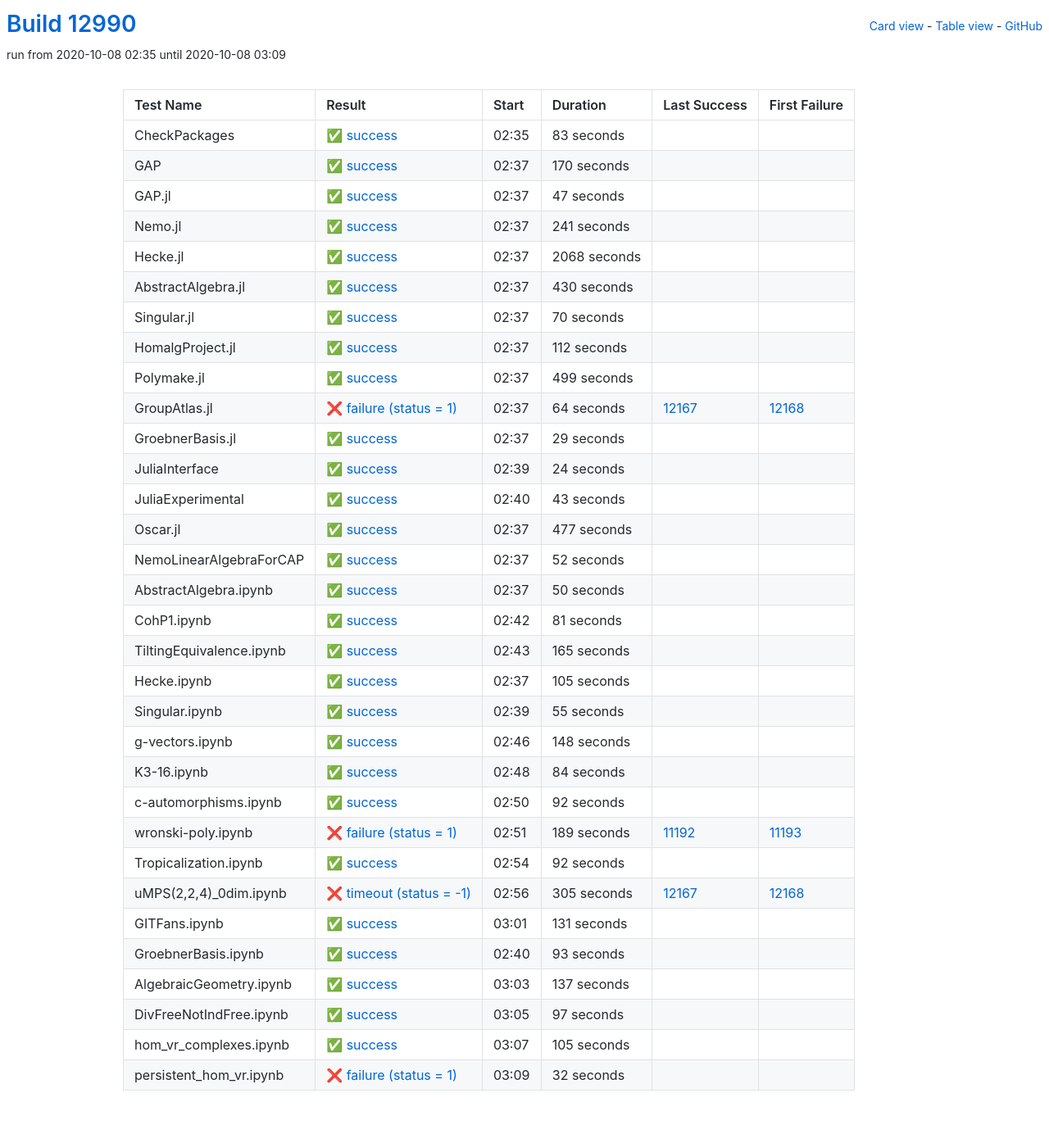
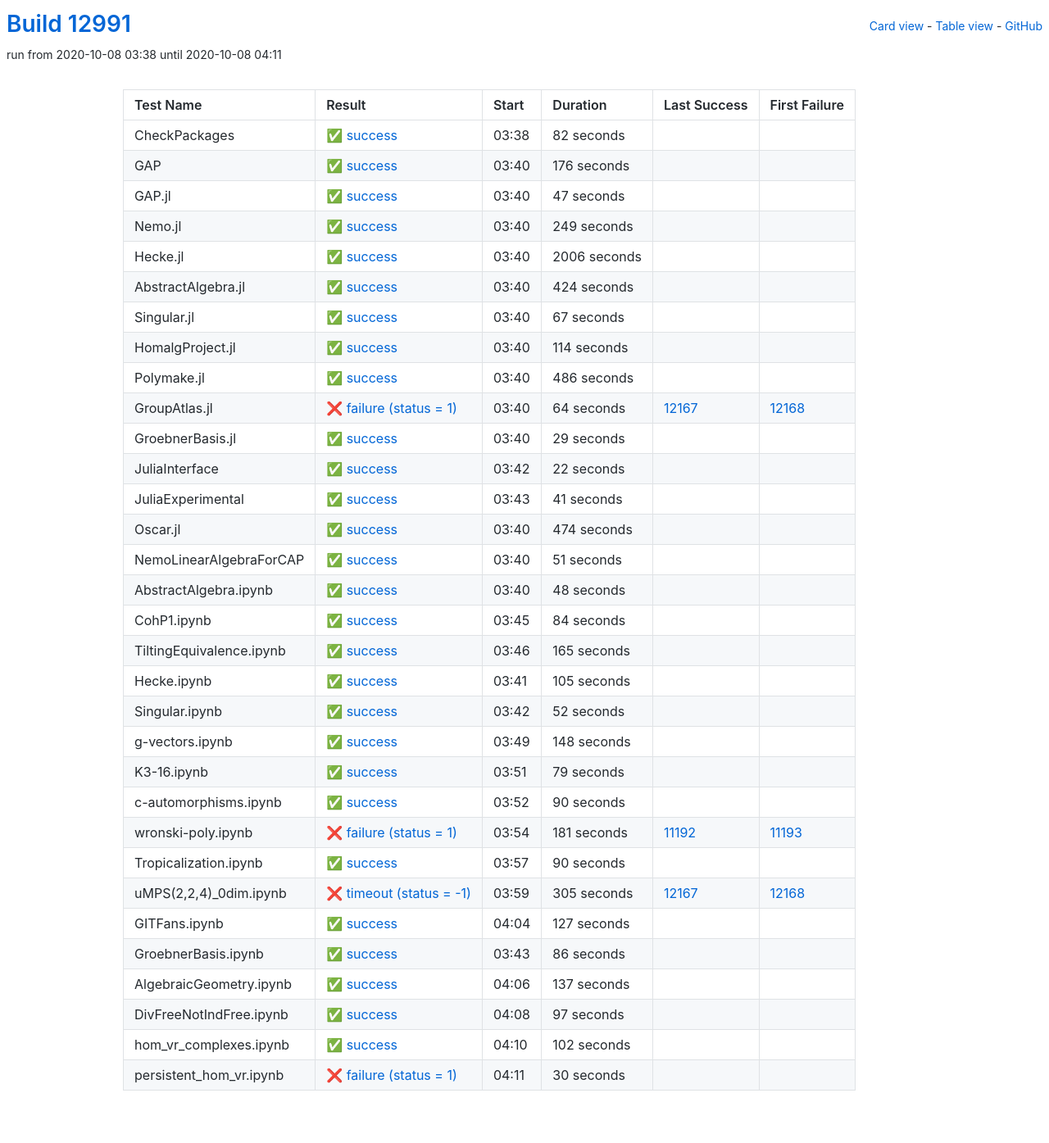
Before and after one commit to oscar-system/oscar-ci-status, a Jekyll site: the page built from table.html, in a window 1280 px wide. Shown: the whole page at 82% size. Built offline with Jekyll 4.4.1, drawn with Linux system fonts in a browser that asks for light colours.

Commit message:
Build #12991

```diff
--- a/_data/ci.yml
+++ b/_data/ci.yml
@@ -1,6 +1,6 @@
 ---
-build: 12990
-build_url: https://oscarci.mathematik.uni-kl.de/job/oscar/12990/
+build: 12991
+build_url: https://oscarci.mathematik.uni-kl.de/job/oscar/12991/
 job: oscar
 organization: oscar-system
 repo: oscar-ci-status
@@ -8,32 +8,32 @@
 tests:
 - name: CheckPackages
   id: checkpackages
-  log: https://oscarci.mathematik.uni-kl.de/job/oscar/12990/artifact/logs/build-12990/CheckPackages.log
-  start: 2020-10-08 02:35
+  log: https://oscarci.mathematik.uni-kl.de/job/oscar/12991/artifact/logs/build-12991/CheckPackages.log
+  start: 2020-10-08 03:38
   success: true
   exitcode: 0
   status: success
-  duration: 83
+  duration: 82
   last_success: false
   last_success_url:
   first_failure: false
   first_failure_url:
 - name: GAP
   id: gap
-  log: https://oscarci.mathematik.uni-kl.de/job/oscar/12990/artifact/logs/build-12990/GAP.log
-  start: 2020-10-08 02:37
+  log: https://oscarci.mathematik.uni-kl.de/job/oscar/12991/artifact/logs/build-12991/GAP.log
+  start: 2020-10-08 03:40
   success: true
   exitcode: 0
   status: success
-  duration: 170
+  duration: 176
   last_success: false
   last_success_url:
   first_failure: false
   first_failure_url:
 - name: GAP.jl
   id: gap-jl
-  log: https://oscarci.mathematik.uni-kl.de/job/oscar/12990/artifact/logs/build-12990/GAP.jl.log
-  start: 2020-10-08 02:37
+  log: https://oscarci.mathematik.uni-kl.de/job/oscar/12991/artifact/logs/build-12991/GAP.jl.log
+  start: 2020-10-08 03:40
   success: true
   exitcode: 0
   status: success
@@ -44,80 +44,80 @@
   first_failure_url:
 - name: Nemo.jl
   id: nemo-jl
-  log: https://oscarci.mathematik.uni-kl.de/job/oscar/12990/artifact/logs/build-12990/Nemo.jl.log
-  start: 2020-10-08 02:37
+  log: https://oscarci.mathematik.uni-kl.de/job/oscar/12991/artifact/logs/build-12991/Nemo.jl.log
+  start: 2020-10-08 03:40
   success: true
   exitcode: 0
   status: success
-  duration: 241
+  duration: 249
   last_success: false
   last_success_url:
   first_failure: false
   first_failure_url:
 - name: Hecke.jl
   id: hecke-jl
-  log: https://oscarci.mathematik.uni-kl.de/job/oscar/12990/artifact/logs/build-12990/Hecke.jl.log
-  start: 2020-10-08 02:37
+  log: https://oscarci.mathematik.uni-kl.de/job/oscar/12991/artifact/logs/build-12991/Hecke.jl.log
+  start: 2020-10-08 03:40
   success: true
   exitcode: 0
   status: success
-  duration: 2068
+  duration: 2006
   last_success: false
   last_success_url:
   first_failure: false
   first_failure_url:
 - name: AbstractAlgebra.jl
   id: abstractalgebra-jl
-  log: https://oscarci.mathematik.uni-kl.de/job/oscar/12990/artifact/logs/build-12990/AbstractAlgebra.jl.log
-  start: 2020-10-08 02:37
+  log: https://oscarci.mathematik.uni-kl.de/job/oscar/12991/artifact/logs/build-12991/AbstractAlgebra.jl.log
+  start: 2020-10-08 03:40
   success: true
   exitcode: 0
   status: success
-  duration: 430
+  duration: 424
   last_success: false
   last_success_url:
   first_failure: false
   first_failure_url:
 - name: Singular.jl
   id: singular-jl
-  log: https://oscarci.mathematik.uni-kl.de/job/oscar/12990/artifact/logs/build-12990/Singular.jl.log
-  start: 2020-10-08 02:37
+  log: https://oscarci.mathematik.uni-kl.de/job/oscar/12991/artifact/logs/build-12991/Singular.jl.log
+  start: 2020-10-08 03:40
   success: true
   exitcode: 0
   status: success
-  duration: 70
+  duration: 67
   last_success: false
   last_success_url:
   first_failure: false
   first_failure_url:
 - name: HomalgProject.jl
   id: homalgproject-jl
-  log: https://oscarci.mathematik.uni-kl.de/job/oscar/12990/artifact/logs/build-12990/HomalgProject.jl.log
-  start: 2020-10-08 02:37
+  log: https://oscarci.mathematik.uni-kl.de/job/oscar/12991/artifact/logs/build-12991/HomalgProject.jl.log
+  start: 2020-10-08 03:40
   success: true
   exitcode: 0
   status: success
-  duration: 112
+  duration: 114
   last_success: false
   last_success_url:
   first_failure: false
   first_failure_url:
 - name: Polymake.jl
   id: polymake-jl
-  log: https://oscarci.mathematik.uni-kl.de/job/oscar/12990/artifact/logs/build-12990/Polymake.jl.log
-  start: 2020-10-08 02:37
+  log: https://oscarci.mathematik.uni-kl.de/job/oscar/12991/artifact/logs/build-12991/Polymake.jl.log
+  start: 2020-10-08 03:40
   success: true
   exitcode: 0
   status: success
-  duration: 499
+  duration: 486
   last_success: false
   last_success_url:
   first_failure: false
   first_failure_url:
 - name: GroupAtlas.jl
   id: groupatlas-jl
-  log: https://oscarci.mathematik.uni-kl.de/job/oscar/12990/artifact/logs/build-12990/GroupAtlas.jl.log
-  start: 2020-10-08 02:37
+  log: https://oscarci.mathematik.uni-kl.de/job/oscar/12991/artifact/logs/build-12991/GroupAtlas.jl.log
+  start: 2020-10-08 03:40
   success: false
   exitcode: 1
   status: failure
@@ -128,8 +128,8 @@
   first_failure_url: https://oscarci.mathematik.uni-kl.de/job/oscar/12168/
 - name: GroebnerBasis.jl
   id: groebnerbasis-jl
-  log: https://oscarci.mathematik.uni-kl.de/job/oscar/12990/artifact/logs/build-12990/GroebnerBasis.jl.log
-  start: 2020-10-08 02:37
+  log: https://oscarci.mathematik.uni-kl.de/job/oscar/12991/artifact/logs/build-12991/GroebnerBasis.jl.log
+  start: 2020-10-08 03:40
   success: true
   exitcode: 0
   status: success
@@ -140,80 +140,80 @@
   first_failure_url:
 - name: JuliaInterface
   id: juliainterface
-  log: https://oscarci.mathematik.uni-kl.de/job/oscar/12990/artifact/logs/build-12990/JuliaInterface.log
-  start: 2020-10-08 02:39
+  log: https://oscarci.mathematik.uni-kl.de/job/oscar/12991/artifact/logs/build-12991/JuliaInterface.log
+  start: 2020-10-08 03:42
   success: true
   exitcode: 0
   status: success
-  duration: 24
+  duration: 22
   last_success: false
   last_success_url:
   first_failure: false
   first_failure_url:
 - name: JuliaExperimental
   id: juliaexperimental
-  log: https://oscarci.mathematik.uni-kl.de/job/oscar/12990/artifact/logs/build-12990/JuliaExperimental.log
-  start: 2020-10-08 02:40
+  log: https://oscarci.mathematik.uni-kl.de/job/oscar/12991/artifact/logs/build-12991/JuliaExperimental.log
+  start: 2020-10-08 03:43
   success: true
   exitcode: 0
   status: success
-  duration: 43
+  duration: 41
   last_success: false
   last_success_url:
   first_failure: false
   first_failure_url:
 - name: Oscar.jl
   id: oscar-jl
-  log: https://oscarci.mathematik.uni-kl.de/job/oscar/12990/artifact/logs/build-12990/Oscar.jl.log
-  start: 2020-10-08 02:37
+  log: https://oscarci.mathematik.uni-kl.de/job/oscar/12991/artifact/logs/build-12991/Oscar.jl.log
+  start: 2020-10-08 03:40
   success: true
   exitcode: 0
   status: success
-  duration: 477
+  duration: 474
   last_success: false
   last_success_url:
   first_failure: false
   first_failure_url:
 - name: NemoLinearAlgebraForCAP
   id: nemolinearalgebraforcap
-  log: https://oscarci.mathematik.uni-kl.de/job/oscar/12990/artifact/logs/build-12990/NemoLinearAlgebraForCAP.log
-  start: 2020-10-08 02:37
+  log: https://oscarci.mathematik.uni-kl.de/job/oscar/12991/artifact/logs/build-12991/NemoLinearAlgebraForCAP.log
+  start: 2020-10-08 03:40
   success: true
   exitcode: 0
   status: success
-  duration: 52
+  duration: 51
   last_success: false
   last_success_url:
   first_failure: false
   first_failure_url:
 - name: AbstractAlgebra.ipynb
   id: abstractalgebra-ipynb
-  log: https://oscarci.mathematik.uni-kl.de/job/oscar/12990/artifact/logs/build-12990/AbstractAlgebra.ipynb.log
-  start: 2020-10-08 02:37
+  log: https://oscarci.mathematik.uni-kl.de/job/oscar/12991/artifact/logs/build-12991/AbstractAlgebra.ipynb.log
+  start: 2020-10-08 03:40
   success: true
   exitcode: 0
   status: success
-  duration: 50
+  duration: 48
   last_success: false
   last_success_url:
   first_failure: false
   first_failure_url:
 - name: CohP1.ipynb
   id: cohp1-ipynb
-  log: https://oscarci.mathematik.uni-kl.de/job/oscar/12990/artifact/logs/build-12990/CohP1.ipynb.log
-  start: 2020-10-08 02:42
+  log: https://oscarci.mathematik.uni-kl.de/job/oscar/12991/artifact/logs/build-12991/CohP1.ipynb.log
+  start: 2020-10-08 03:45
   success: true
   exitcode: 0
   status: success
-  duration: 81
+  duration: 84
   last_success: false
   last_success_url:
   first_failure: false
   first_failure_url:
 - name: TiltingEquivalence.ipynb
   id: tiltingequivalence-ipynb
-  log: https://oscarci.mathematik.uni-kl.de/job/oscar/12990/artifact/logs/build-12990/TiltingEquivalence.ipynb.log
-  start: 2020-10-08 02:43
+  log: https://oscarci.mathematik.uni-kl.de/job/oscar/12991/artifact/logs/build-12991/TiltingEquivalence.ipynb.log
+  start: 2020-10-08 03:46
   success: true
   exitcode: 0
   status: success
@@ -224,8 +224,8 @@
   first_failure_url:
 - name: Hecke.ipynb
   id: hecke-ipynb
-  log: https://oscarci.mathematik.uni-kl.de/job/oscar/12990/artifact/logs/build-12990/Hecke.ipynb.log
-  start: 2020-10-08 02:37
+  log: https://oscarci.mathematik.uni-kl.de/job/oscar/12991/artifact/logs/build-12991/Hecke.ipynb.log
+  start: 2020-10-08 03:41
   success: true
   exitcode: 0
   status: success
@@ -236,20 +236,20 @@
   first_failure_url:
 - name: Singular.ipynb
   id: singular-ipynb
-  log: https://oscarci.mathematik.uni-kl.de/job/oscar/12990/artifact/logs/build-12990/Singular.ipynb.log
-  start: 2020-10-08 02:39
+  log: https://oscarci.mathematik.uni-kl.de/job/oscar/12991/artifact/logs/build-12991/Singular.ipynb.log
+  start: 2020-10-08 03:42
   success: true
   exitcode: 0
   status: success
-  duration: 55
+  duration: 52
   last_success: false
   last_success_url:
   first_failure: false
   first_failure_url:
 - name: g-vectors.ipynb
   id: g-vectors-ipynb
-  log: https://oscarci.mathematik.uni-kl.de/job/oscar/12990/artifact/logs/build-12990/g-vectors.ipynb.log
-  start: 2020-10-08 02:46
+  log: https://oscarci.mathematik.uni-kl.de/job/oscar/12991/artifact/logs/build-12991/g-vectors.ipynb.log
+  start: 2020-10-08 03:49
   success: true
   exitcode: 0
   status: success
@@ -260,56 +260,56 @@
   first_failure_url:
 - name: K3-16.ipynb
   id: k3-16-ipynb
-  log: https://oscarci.mathematik.uni-kl.de/job/oscar/12990/artifact/logs/build-12990/K3-16.ipynb.log
-  start: 2020-10-08 02:48
+  log: https://oscarci.mathematik.uni-kl.de/job/oscar/12991/artifact/logs/build-12991/K3-16.ipynb.log
+  start: 2020-10-08 03:51
   success: true
   exitcode: 0
   status: success
-  duration: 84
+  duration: 79
   last_success: false
   last_success_url:
   first_failure: false
   first_failure_url:
 - name: c-automorphisms.ipynb
   id: c-automorphisms-ipynb
-  log: https://oscarci.mathematik.uni-kl.de/job/oscar/12990/artifact/logs/build-12990/c-automorphisms.ipynb.log
-  start: 2020-10-08 02:50
+  log: https://oscarci.mathematik.uni-kl.de/job/oscar/12991/artifact/logs/build-12991/c-automorphisms.ipynb.log
+  start: 2020-10-08 03:52
   success: true
   exitcode: 0
   status: success
-  duration: 92
+  duration: 90
   last_success: false
   last_success_url:
   first_failure: false
   first_failure_url:
 - name: wronski-poly.ipynb
   id: wronski-poly-ipynb
-  log: https://oscarci.mathematik.uni-kl.de/job/oscar/12990/artifact/logs/build-12990/wronski-poly.ipynb.log
-  start: 2020-10-08 02:51
+  log: https://oscarci.mathematik.uni-kl.de/job/oscar/12991/artifact/logs/build-12991/wronski-poly.ipynb.log
+  start: 2020-10-08 03:54
   success: false
   exitcode: 1
   status: failure
-  duration: 189
+  duration: 181
   last_success: 11192
   last_success_url: https://oscarci.mathematik.uni-kl.de/job/oscar/11192/
   first_failure: 11193
   first_failure_url: https://oscarci.mathematik.uni-kl.de/job/oscar/11193/
 - name: Tropicalization.ipynb
   id: tropicalization-ipynb
-  log: https://oscarci.mathematik.uni-kl.de/job/oscar/12990/artifact/logs/build-12990/Tropicalization.ipynb.log
-  start: 2020-10-08 02:54
+  log: https://oscarci.mathematik.uni-kl.de/job/oscar/12991/artifact/logs/build-12991/Tropicalization.ipynb.log
+  start: 2020-10-08 03:57
   success: true
   exitcode: 0
   status: success
-  duration: 92
+  duration: 90
   last_success: false
   last_success_url:
   first_failure: false
   first_failure_url:
 - name: uMPS(2,2,4)_0dim.ipynb
   id: umps-2-2-4-0dim-ipynb
-  log: https://oscarci.mathematik.uni-kl.de/job/oscar/12990/artifact/logs/build-12990/uMPS-2-2-4-_0dim.ipynb.log
-  start: 2020-10-08 02:56
+  log: https://oscarci.mathematik.uni-kl.de/job/oscar/12991/artifact/logs/build-12991/uMPS-2-2-4-_0dim.ipynb.log
+  start: 2020-10-08 03:59
   success: false
   exitcode: -1
   status: timeout
@@ -320,32 +320,32 @@
   first_failure_url: https://oscarci.mathematik.uni-kl.de/job/oscar/12168/
 - name: GITFans.ipynb
   id: gitfans-ipynb
-  log: https://oscarci.mathematik.uni-kl.de/job/oscar/12990/artifact/logs/build-12990/GITFans.ipynb.log
-  start: 2020-10-08 03:01
+  log: https://oscarci.mathematik.uni-kl.de/job/oscar/12991/artifact/logs/build-12991/GITFans.ipynb.log
+  start: 2020-10-08 04:04
   success: true
   exitcode: 0
   status: success
-  duration: 131
+  duration: 127
   last_success: false
   last_success_url:
   first_failure: false
   first_failure_url:
 - name: GroebnerBasis.ipynb
   id: groebnerbasis-ipynb
-  log: https://oscarci.mathematik.uni-kl.de/job/oscar/12990/artifact/logs/build-12990/GroebnerBasis.ipynb.log
-  start: 2020-10-08 02:40
+  log: https://oscarci.mathematik.uni-kl.de/job/oscar/12991/artifact/logs/build-12991/GroebnerBasis.ipynb.log
+  start: 2020-10-08 03:43
   success: true
   exitcode: 0
   status: success
-  duration: 93
+  duration: 86
   last_success: false
   last_success_url:
   first_failure: false
   first_failure_url:
 - name: AlgebraicGeometry.ipynb
   id: algebraicgeometry-ipynb
-  log: https://oscarci.mathematik.uni-kl.de/job/oscar/12990/artifact/logs/build-12990/AlgebraicGeometry.ipynb.log
-  start: 2020-10-08 03:03
+  log: https://oscarci.mathematik.uni-kl.de/job/oscar/12991/artifact/logs/build-12991/AlgebraicGeometry.ipynb.log
+  start: 2020-10-08 04:06
   success: true
   exitcode: 0
   status: success
@@ -356,8 +356,8 @@
   first_failure_url:
 - name: DivFreeNotIndFree.ipynb
   id: divfreenotindfree-ipynb
-  log: https://oscarci.mathematik.uni-kl.de/job/oscar/12990/artifact/logs/build-12990/DivFreeNotIndFree.ipynb.log
-  start: 2020-10-08 03:05
+  log: https://oscarci.mathematik.uni-kl.de/job/oscar/12991/artifact/logs/build-12991/DivFreeNotIndFree.ipynb.log
+  start: 2020-10-08 04:08
   success: true
   exitcode: 0
   status: success
@@ -368,24 +368,24 @@
   first_failure_url:
 - name: hom_vr_complexes.ipynb
   id: hom-vr-complexes-ipynb
-  log: https://oscarci.mathematik.uni-kl.de/job/oscar/12990/artifact/logs/build-12990/hom_vr_complexes.ipynb.log
-  start: 2020-10-08 03:07
+  log: https://oscarci.mathematik.uni-kl.de/job/oscar/12991/artifact/logs/build-12991/hom_vr_complexes.ipynb.log
+  start: 2020-10-08 04:10
   success: true
   exitcode: 0
   status: success
-  duration: 105
+  duration: 102
   last_success: false
   last_success_url:
   first_failure: false
   first_failure_url:
 - name: persistent_hom_vr.ipynb
   id: persistent-hom-vr-ipynb
-  log: https://oscarci.mathematik.uni-kl.de/job/oscar/12990/artifact/logs/build-12990/persistent_hom_vr.ipynb.log
-  start: 2020-10-08 03:09
+  log: https://oscarci.mathematik.uni-kl.de/job/oscar/12991/artifact/logs/build-12991/persistent_hom_vr.ipynb.log
+  start: 2020-10-08 04:11
   success: false
   exitcode: 1
   status: failure
-  duration: 32
+  duration: 30
   last_success: false
   last_success_url:
   first_failure: false
```
Also changed, not shown: README.md.
